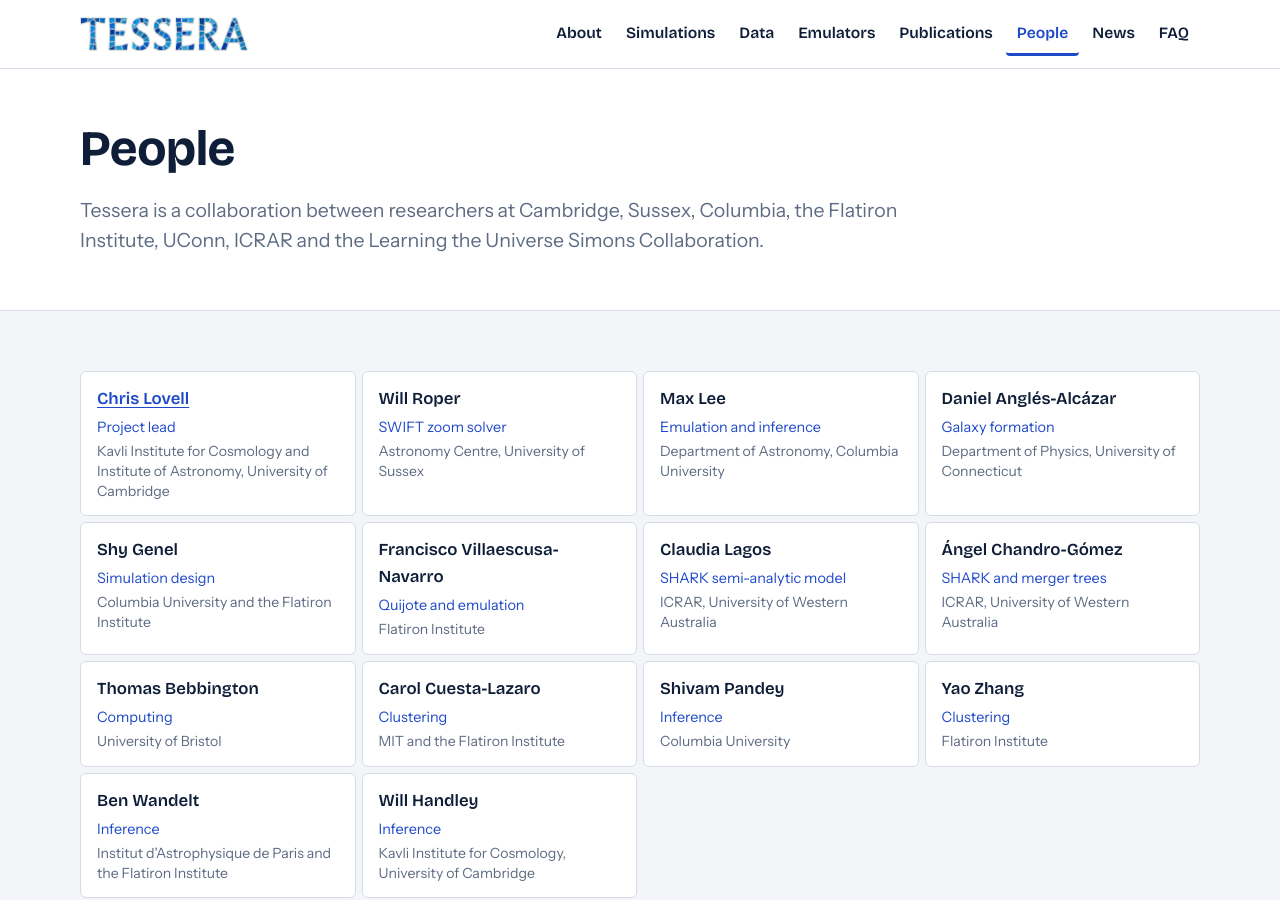
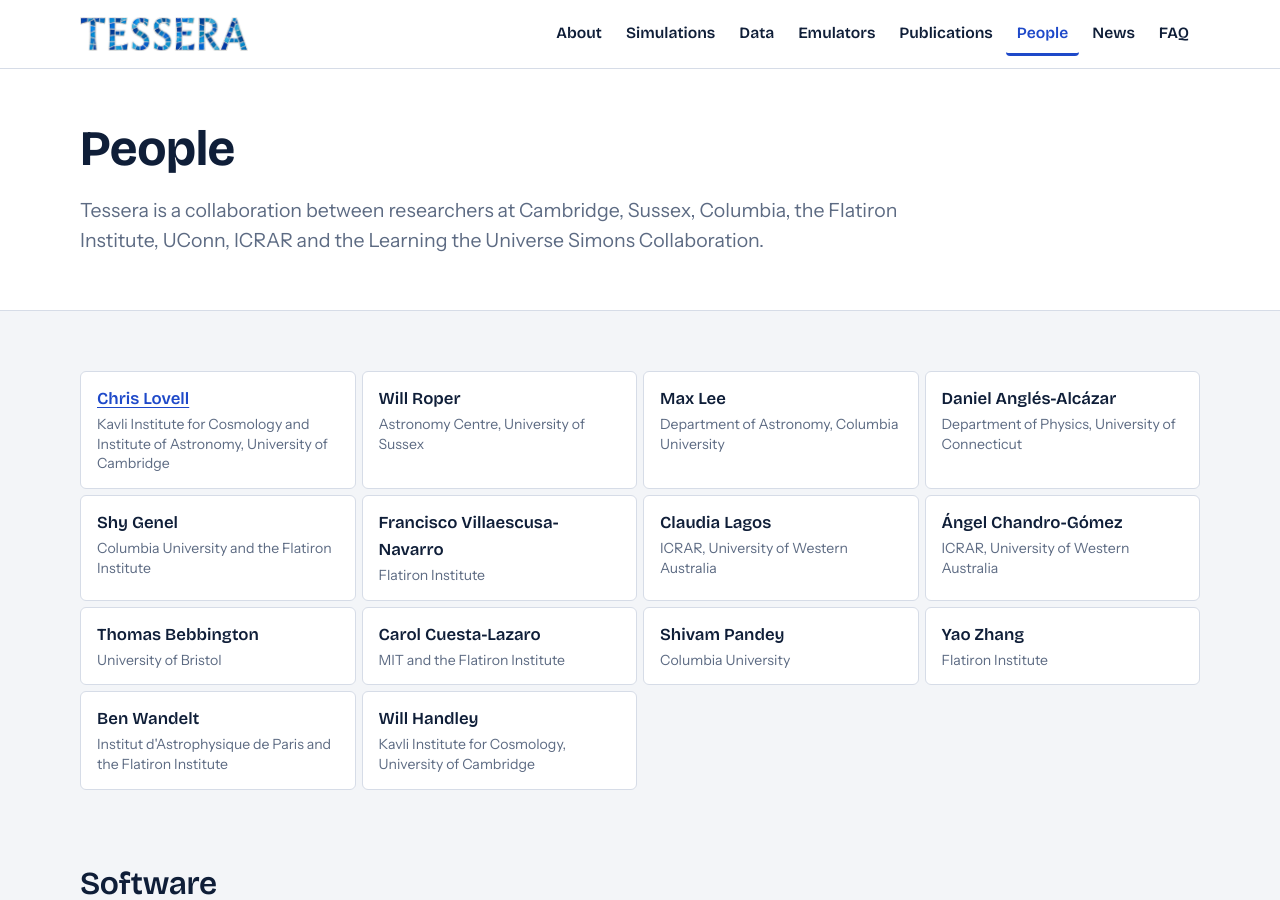
Before and after one commit to tessera-simulations/tessera-simulations.github.io, a Jekyll site: the page built from people.html, in a window 1280 px wide and 900 px high. Built offline with Jekyll 4.4.1, drawn with Linux system fonts in a browser that asks for light colours.

Commit message:
Remove roles from the people page
Co-Authored-By: Claude Fable 5.1 <noreply@anthropic.com>

```diff
--- a/_data/people.yml
+++ b/_data/people.yml
@@ -1,44 +1,30 @@
 core:
   - name: Chris Lovell
-    role: Project lead
     affiliation: Kavli Institute for Cosmology and Institute of Astronomy, University of Cambridge
     url: https://christopherlovell.co.uk
   - name: Will Roper
-    role: SWIFT zoom solver
     affiliation: Astronomy Centre, University of Sussex
   - name: Max Lee
-    role: Emulation and inference
     affiliation: Department of Astronomy, Columbia University
   - name: Daniel Anglés-Alcázar
-    role: Galaxy formation
     affiliation: Department of Physics, University of Connecticut
   - name: Shy Genel
-    role: Simulation design
     affiliation: Columbia University and the Flatiron Institute
   - name: Francisco Villaescusa-Navarro
-    role: Quijote and emulation
     affiliation: Flatiron Institute
   - name: Claudia Lagos
-    role: SHARK semi-analytic model
     affiliation: ICRAR, University of Western Australia
   - name: Ángel Chandro-Gómez
-    role: SHARK and merger trees
     affiliation: ICRAR, University of Western Australia
   - name: Thomas Bebbington
-    role: Computing
     affiliation: University of Bristol
   - name: Carol Cuesta-Lazaro
-    role: Clustering
     affiliation: MIT and the Flatiron Institute
   - name: Shivam Pandey
-    role: Inference
     affiliation: Columbia University
   - name: Yao Zhang
-    role: Clustering
     affiliation: Flatiron Institute
   - name: Ben Wandelt
-    role: Inference
     affiliation: Institut d'Astrophysique de Paris and the Flatiron Institute
   - name: Will Handley
-    role: Inference
     affiliation: Kavli Institute for Cosmology, University of Cambridge
--- a/people.html
+++ b/people.html
@@ -14,7 +14,6 @@ permalink: /people/
     {% for p in site.data.people.core %}
     <div class="person">
       <strong>{% if p.url %}<a href="{{ p.url }}">{{ p.name }}</a>{% else %}{{ p.name }}{% endif %}</strong>
-      <span class="role">{{ p.role }}</span>
       <span class="aff">{{ p.affiliation }}</span>
     </div>
     {% endfor %}
```
Also changed, not shown: _posts/2026-09-29-cambridge-lmu-talk.md (deleted, +0 -7 lines), _posts/2026-10-10-website-launch.md (deleted, +0 -7 lines).
